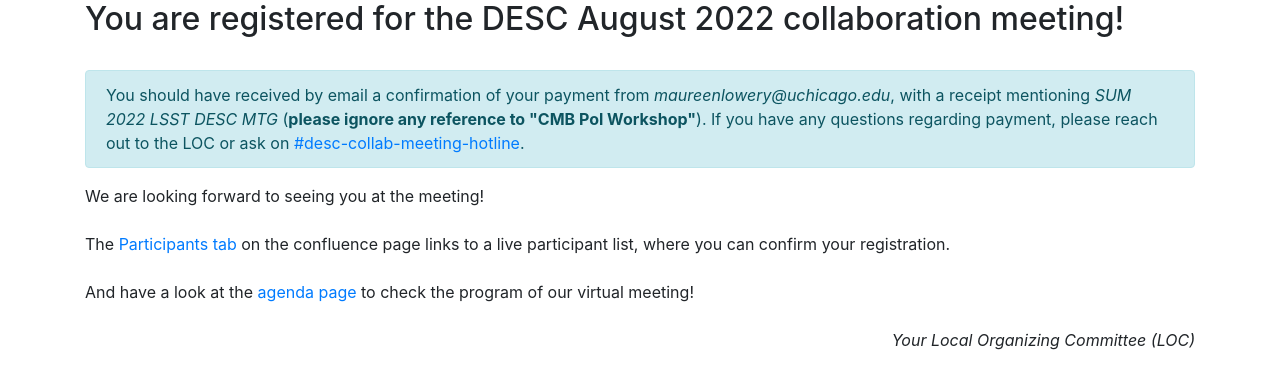
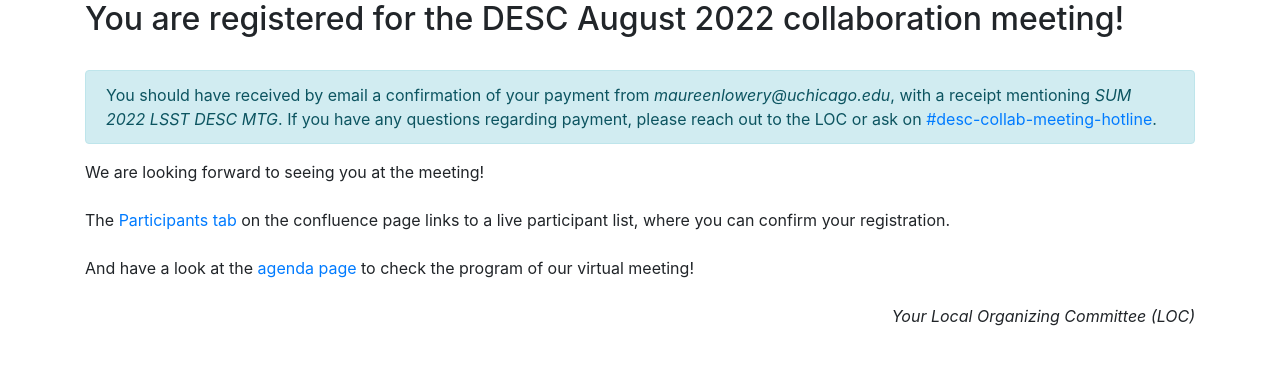
Before and after one commit to LSSTDESC/meeting-registration-form, a Flask app: page /ok in a window 1280 px wide. Shown: the top 389 px of the page. Run offline with Flask 2, Linux system fonts and the light colour scheme; some libraries are stand-ins or nearby versions.

Commit message:
also removes mention of CMB Pol now that it's fixed

```diff
--- a/templates/payment_success.html
+++ b/templates/payment_success.html
@@ -17,7 +17,7 @@
 
         <div class="alert alert-info" role="alert">
             You should have received by email a confirmation of your payment from <i>maureenlowery@uchicago.edu</i>,
-            with a receipt mentioning <i>SUM 2022 LSST DESC MTG</i> (<b>please ignore any reference to "CMB Pol Workshop"</b>). If you have any questions
+            with a receipt mentioning <i>SUM 2022 LSST DESC MTG</i>. If you have any questions
             regarding payment, please reach out to the LOC or ask on <a href="https://lsstc.slack.com/archives/C0176US657B">#desc-collab-meeting-hotline</a>.
         </div>
 
```
